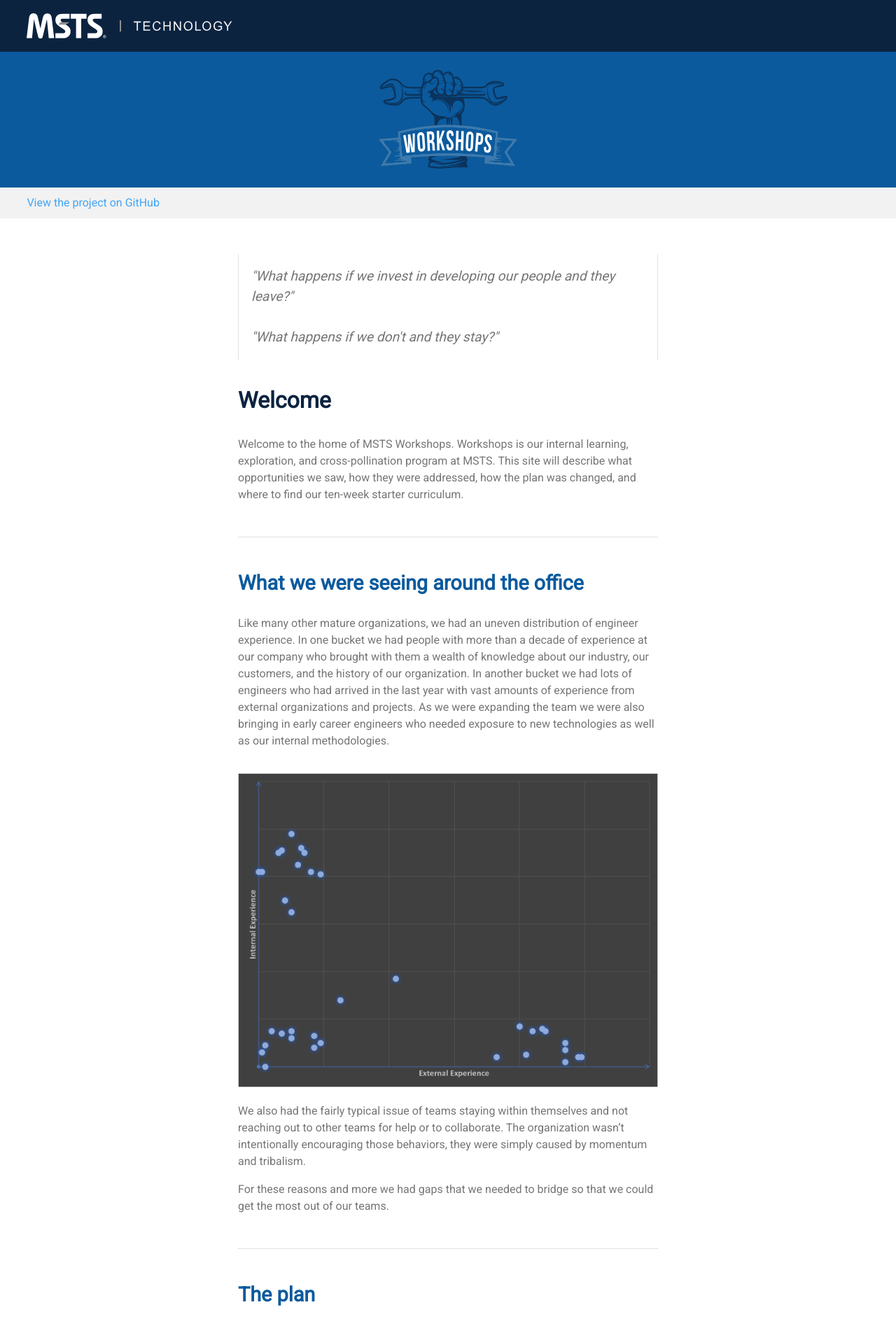
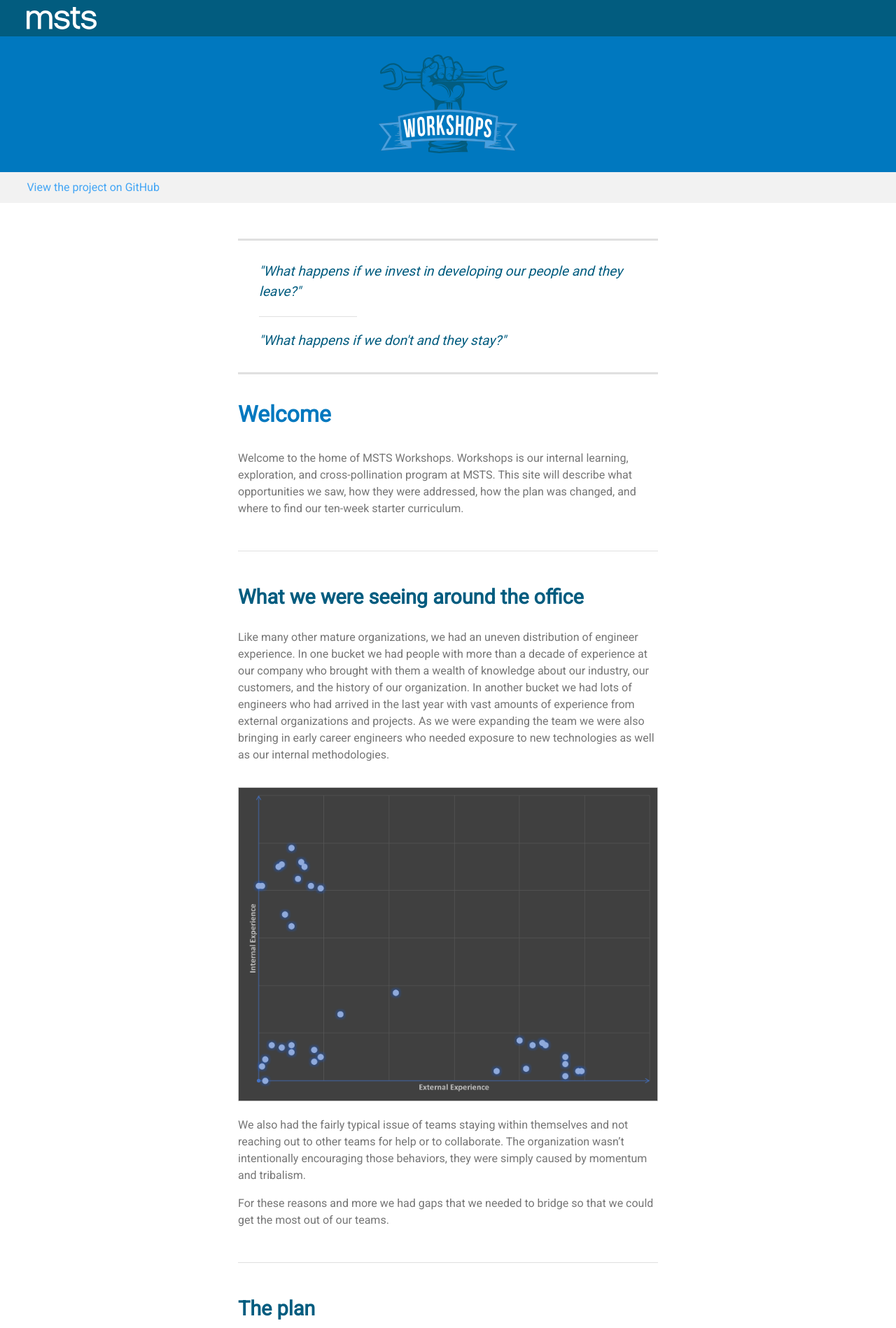
Before and after one commit to trevipay/workshops, a Jekyll site: the page built from docs/index.html, in a window 1280 px wide. Shown: the top 1898 px of the page at 70% size. Built offline with Jekyll 4.4.1, drawn with Linux system fonts in a browser that asks for light colours.

Commit message:
Style updates, new branding.

```diff
--- a/docs/_layouts/home.html
+++ b/docs/_layouts/home.html
@@ -4,7 +4,7 @@
 
 <div class="quote">
   <p>"What happens if we invest in developing our people and they leave?"</p>
-  <p>&nbsp;</p>
+  <hr>
   <p>"What happens if we don't and they stay?"</p>
 </div>
 
--- a/docs/_sass/msts.scss
+++ b/docs/_sass/msts.scss
@@ -18,14 +18,14 @@
   text-decoration: underline;
 }
 header {
-  background-color: #0c2340;
+  background-color: #025c7f;
   display: flex;
-  padding: 1.5% 3% 1.5% 3%;
+  padding: .8% 3% .8% 3%;
   align-items: center;
   justify-content: flex-start;
 }
 #logo-bar {
-  background-color: #0b5a9d;
+  background-color: #0078bf;
   display: flex;
   padding: 2%;
   justify-content: center;
@@ -46,10 +46,10 @@
     max-width: 600px;
   }
   .quote {
-    border-left: 1px solid #e0e0e0;
-    border-right: 1px solid #e0e0e0;
-    color: #0b5a9d;
-    padding: 3%;
+    border-top: 3px solid #e0e0e0;
+    border-bottom: 3px solid #e0e0e0;
+    color: #025c7f;
+    padding: 5%;
     font-style: italic;
     font-size: 1.2em;
     margin-bottom: 2em;
@@ -57,15 +57,23 @@
 
     p {
       margin-bottom: 0;
+      color: #025c7f;
+    }
+
+    hr {
+      border: 0;
+      border-top: 1px solid #e0e0e0;
+      margin: 20px 0;
+      width: 140px;
     }
   }
   h1 {
-    color: #0c2340;
+    color: #0078bf;
     margin-bottom: 1em;
     font-size: 2em;
   }
   h2 {
-    color: #0b5a9d;
+    color: #025c7f;
     margin-bottom: 1em;
     font-size: 1.8em;
   }
```
Also changed, not shown: docs/_includes/logo-msts.svg, docs/_includes/logo-workshops.svg.
